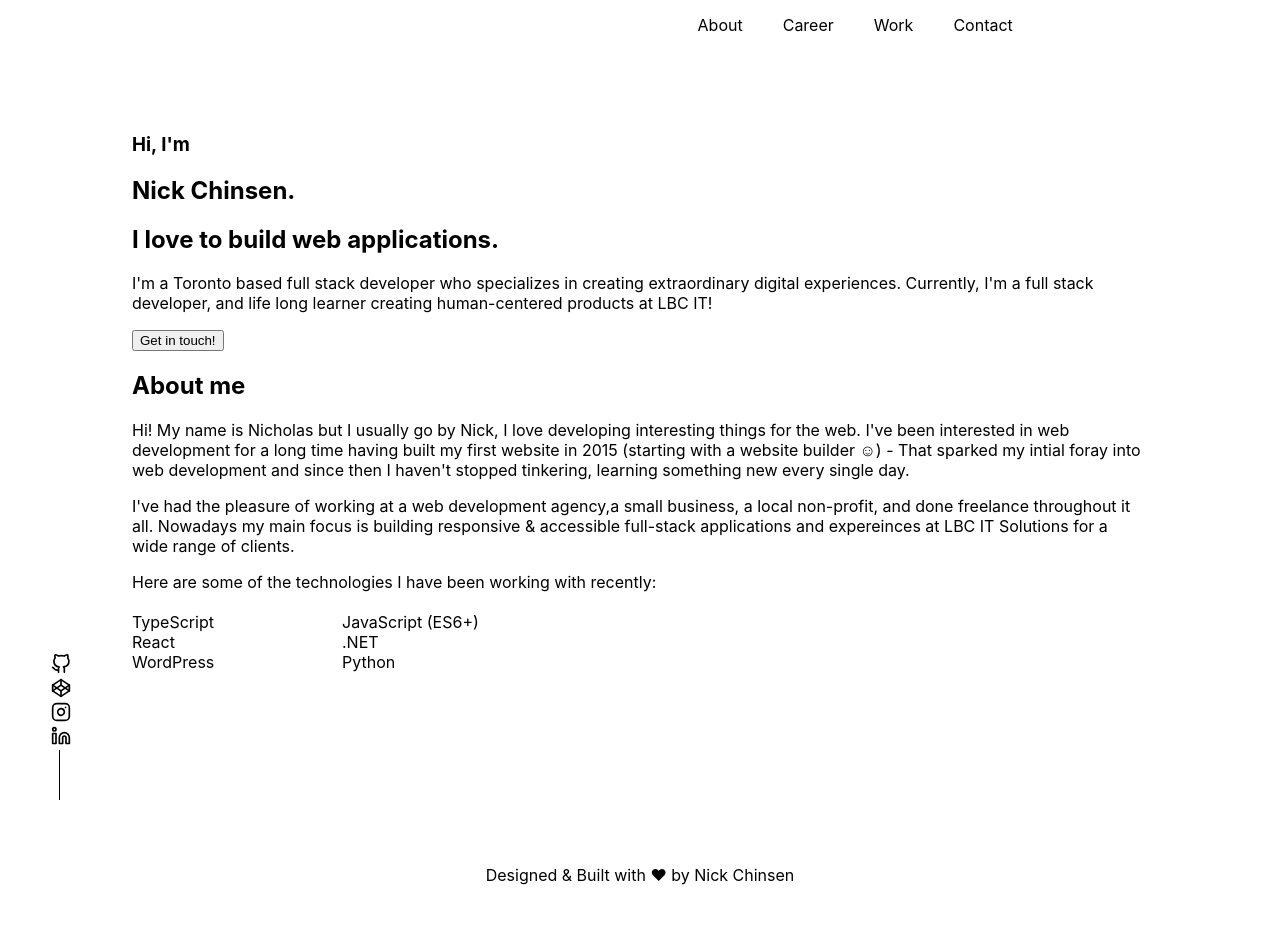
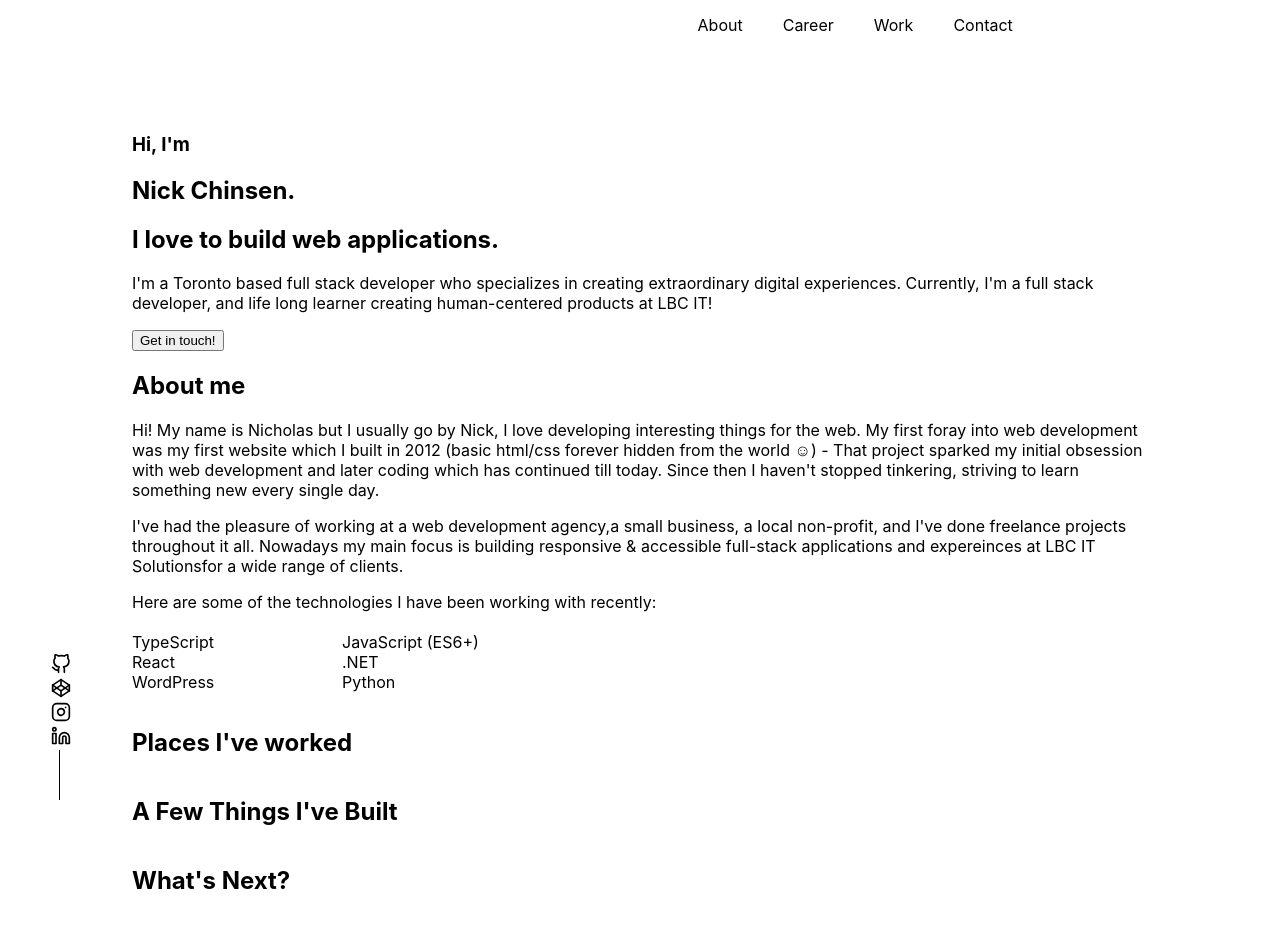
Before and after one commit to karnnivore/nick-chinsen-website, a Next.js app: page / in a window 1280 px wide. Shown: the top 952 px of the page. Before the commit the page ends 900 px from the top, so only its background shows below. Built offline with nearby package versions, Linux system fonts and the light colour scheme.

Commit message:
Add sections and update about me

```diff
--- a/pages/index.tsx
+++ b/pages/index.tsx
@@ -75,17 +75,18 @@ const Home: NextPage = () => {
           <h1>About me</h1>
           <p>
             Hi! My name is Nicholas but I usually go by Nick, I love developing interesting
-            things for the web. I've been interested in web development for a long time having
-            built my first website in 2015 (starting with a website builder &#9786;) -
-            That sparked my intial foray into web development and since then I haven&apos;t
-            stopped tinkering, learning something new every single day.
+            things for the web. My first foray into web development was my first website
+            which I built in 2012 (basic html/css forever hidden from the world &#9786;) -
+            That project sparked my initial obsession with web development and later coding
+            which has continued till today. Since then I haven&apos;t stopped tinkering,
+            striving to learn something new every single day.
           </p>
           <p>
             I've had the pleasure of working at <a>a web development agency</a>,
-            <a>a small business</a>, <a>a local non-profit</a>, and done freelance
-            throughout it all. Nowadays my main focus is building responsive & accessible
-            full-stack applications and expereinces at <a>LBC IT Solutions</a> for a
-            wide range of clients.
+            <a>a small business</a>, <a>a local non-profit</a>, and I've done freelance
+            projects throughout it all. Nowadays my main focus is building responsive &
+            accessible full-stack applications and expereinces at <a>LBC IT Solutions</a>
+            for a wide range of clients.
           </p>
           <p>
             Here are some of the technologies I have been working with recently:
@@ -99,6 +100,15 @@ const Home: NextPage = () => {
             </ul>
           </p>
         </section>
+        <section className={styles.careerSection}>
+          <h1>Places I've worked</h1>
+        </section>
+        <section className={styles.workSection}>
+          <h1>A Few Things I've Built</h1>
+        </section>
+        <section className={styles.contactSection}>
+          <h1>What's Next?</h1>
+        </section>
       </main>
 
       <footer className={styles.footer}>
```
